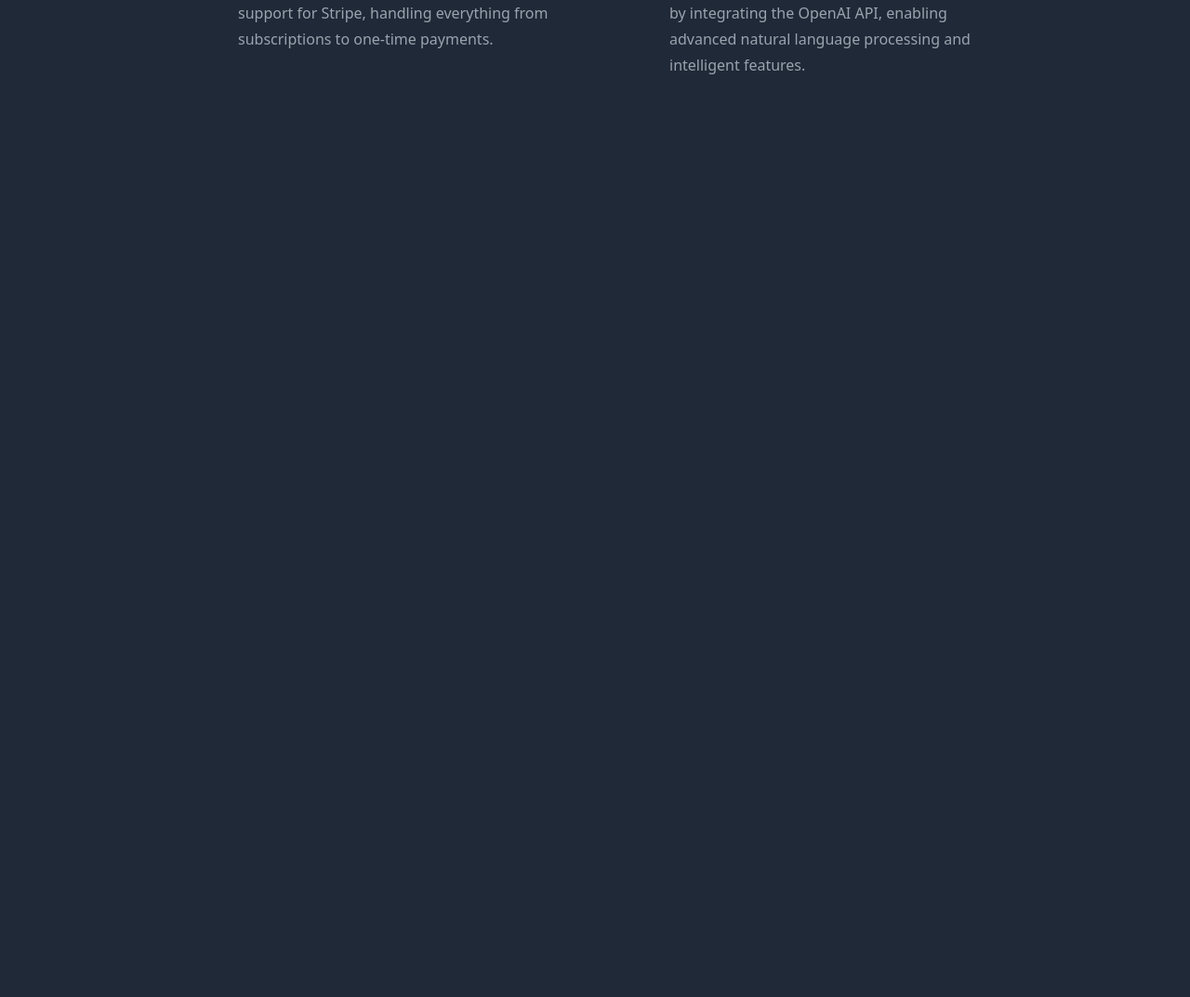
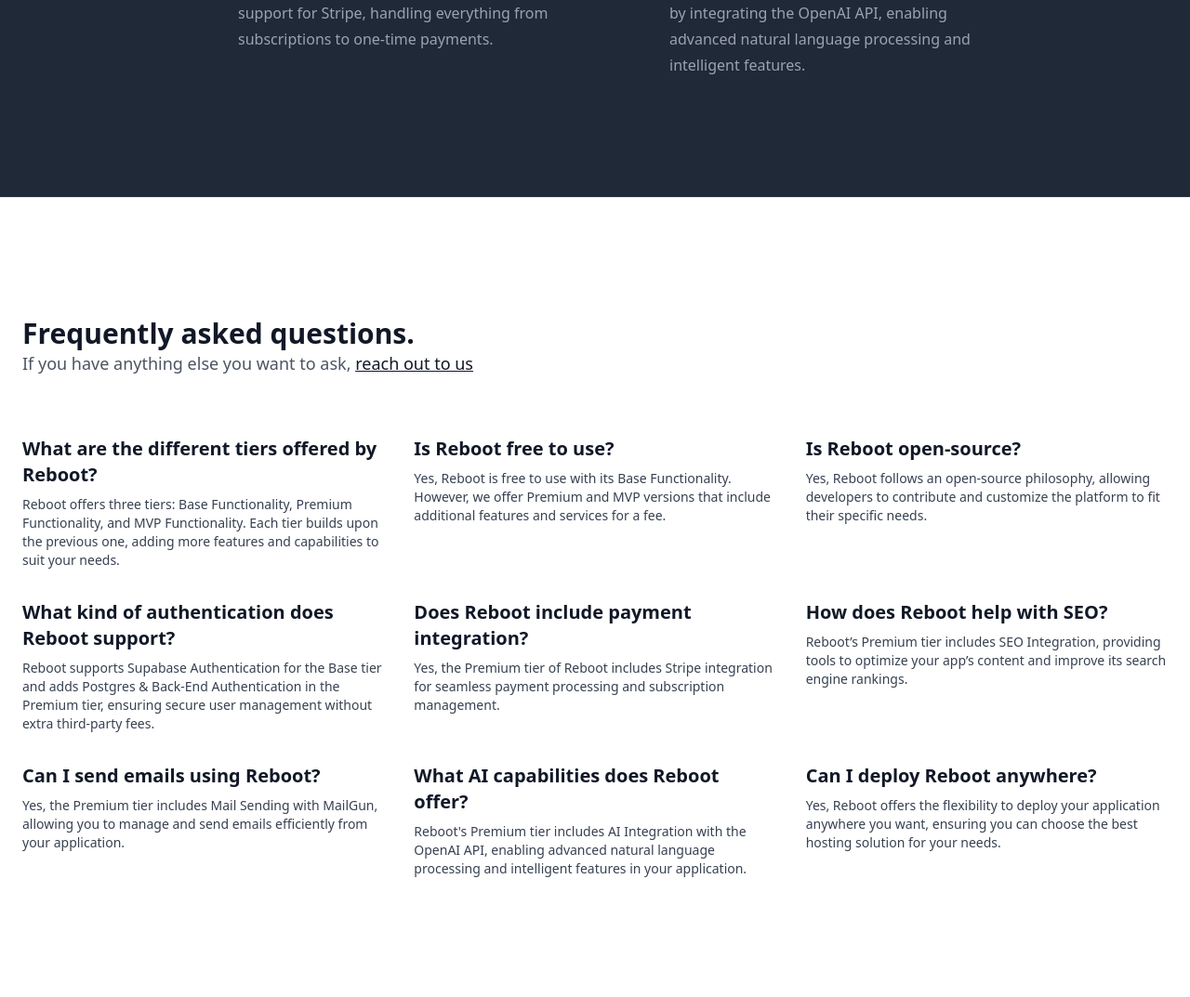
Before and after one commit to andreivisan/reboot-saas, a FastAPI app: page / in a window 1280 px wide. Shown: the part 1400-2473 px from the top of the page at 93% size. Before the commit the page ends 1480 px from the top, so only its background shows below. Run offline with FastAPI, Linux system fonts and the light colour scheme; some libraries are stand-ins or nearby versions.

Commit message:
Home Page - FAQs section - Done

```diff
--- /dev/null
+++ b/templates/home/fragments/faqs.html
@@ -0,0 +1,104 @@
+<div class="container px-6 mx-auto max-w-7xl">
+        <h1 class="text-2xl font-semibold text-gray-900 lg:text-3xl">Frequently asked questions.</h1>
+        <p class="text-lg text-gray-600">
+            If you have anything else you want to ask,
+            <a href="mailto:contact@programminglife.io" class="text-gray-900 underline">reach out to us</a>
+        </p>
+
+        <div class="grid grid-cols-1 gap-8 mt-8 lg:mt-16 md:grid-cols-2 xl:grid-cols-3">
+            <div>
+                <div>
+                    <h1 class="text-xl font-semibold text-gray-900">What are the different tiers offered by Reboot?</h1>
+
+                    <p class="mt-2 text-sm text-gray-700">
+                        Reboot offers three tiers: Base Functionality, Premium Functionality, and MVP Functionality.
+                        Each tier builds upon the previous one, adding more features and capabilities to suit your needs.
+                    </p>
+                </div>
+            </div>
+
+            <div>
+                <div>
+                    <h1 class="text-xl font-semibold text-gray-900">Is Reboot free to use?</h1>
+
+                    <p class="mt-2 text-sm text-gray-700">
+                        Yes, Reboot is free to use with its Base Functionality. However, we offer Premium and MVP versions that
+                        include additional features and services for a fee.
+                    </p>
+                </div>
+            </div>
+
+            <div>
+                <div>
+                    <h1 class="text-xl font-semibold text-gray-900">Is Reboot open-source?</h1>
+
+                    <p class="mt-2 text-sm text-gray-700">
+                        Yes, Reboot follows an open-source philosophy, allowing developers to contribute and customize the platform to fit their specific needs.
+                    </p>
+                </div>
+            </div>
+
+            <div>
+                <div>
+                    <h1 class="text-xl font-semibold text-gray-900">What kind of authentication does Reboot support?</h1>
+
+                    <p class="mt-2 text-sm text-gray-700">
+                        Reboot supports Supabase Authentication for the Base tier and adds Postgres & Back-End Authentication in the Premium tier, ensuring secure
+                        user management without extra third-party fees.
+                    </p>
+                </div>
+            </div>
+
+            <div>
+                <div>
+                    <h1 class="text-xl font-semibold text-gray-900">Does Reboot include payment integration?</h1>
+
+                    <p class="mt-2 text-sm text-gray-700">
+                        Yes, the Premium tier of Reboot includes Stripe integration for seamless payment processing and subscription management.
+                    </p>
+                </div>
+            </div>
+
+            <div>
+                <div>
+                    <h1 class="text-xl font-semibold text-gray-900">How does Reboot help with SEO?</h1>
+
+                    <p class="mt-2 text-sm text-gray-700">
+                        Reboot’s Premium tier includes SEO Integration, providing tools to optimize your app’s content and improve its search engine rankings.
+                    </p>
+                </div>
+            </div>
+
+            <div>
+                <div>
+                    <h1 class="text-xl font-semibold text-gray-900">Can I send emails using Reboot?</h1>
+
+                    <p class="mt-2 text-sm text-gray-700">
+                        Yes, the Premium tier includes Mail Sending with MailGun, allowing you to manage and send emails efficiently from your application.
+                    </p>
+                </div>
+            </div>
+
+            <div>
+                <div>
+                    <h1 class="text-xl font-semibold text-gray-900">What AI capabilities does Reboot offer?</h1>
+
+                    <p class="mt-2 text-sm text-gray-700">
+                        Reboot's Premium tier includes AI Integration with the OpenAI API, enabling advanced natural language processing and intelligent
+                        features in your application.
+                    </p>
+                </div>
+            </div>
+
+            <div>
+                <div>
+                    <h1 class="text-xl font-semibold text-gray-900">Can I deploy Reboot anywhere?</h1>
+
+                    <p class="mt-2 text-sm text-gray-700">
+                        Yes, Reboot offers the flexibility to deploy your application anywhere you want, ensuring you can choose the best hosting solution
+                        for your needs.
+                    </p>
+                </div>
+            </div>
+        </div>
+    </div>
--- a/templates/home/pages/home.html
+++ b/templates/home/pages/home.html
@@ -13,4 +13,7 @@
     <section id="features" aria-label="Features for investing all your money" class="relative -mt-64 lg:-mt-52 bg-gray-800 py-20 sm:py-32">
         {% include 'home/fragments/features.html' %}
     </section>
+    <section id="faqs" aria-label="Frequently asked questions" class="border-t border-gray-200 py-20 sm:py-32">
+        {% include 'home/fragments/faqs.html' %}
+    </section>
 {% endblock content%}
```
